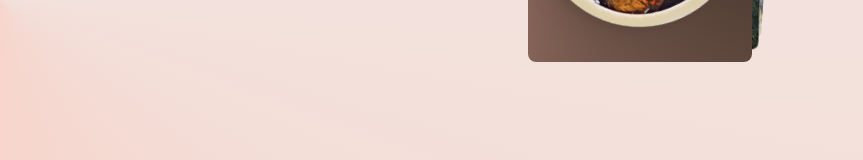
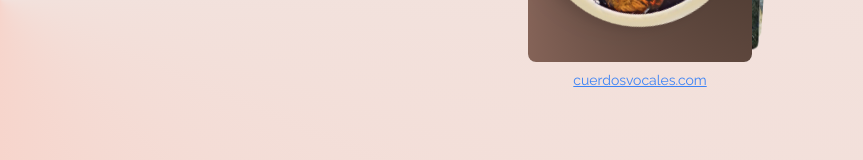
Before and after one commit to gastondvoskin/cuerdos-vocales, a React (Vite) app: page /xirgu in a window 1280 px wide. Shown: the part 401-561 px from the top of the page, without its empty margins (0-863 px from the left). Built offline with nearby package versions, Linux system fonts and the light colour scheme.

Commit message:
Delete old code in Xirgu

```diff
--- a/src/Xirgu.tsx
+++ b/src/Xirgu.tsx
@@ -2,11 +2,6 @@ import XirguSong from "./XirguSong";
 import songs from "./constants/xirguSongs";
 import andando from "./assets/images/songImages/andando.webp";
 import XirguCard from "./XirguCard";
-// import ImageComponent from "./components-reusable/ImageComponent";
-// import logo from "./assets/images/enterprise/logo.webp";
-// import logoVertical from "./assets/images/enterprise/logo-vertical.webp";
-
-// https://codesandbox.io/p/devbox/swiper-react-effect-cards-sw6ctl?file=%2Fsrc%2FApp.jsx%3A2%2C1-8%2C1
 
 import { Swiper, SwiperSlide } from 'swiper/react';
 import 'swiper/css';
@@ -52,7 +47,6 @@ const Xirgu: React.FC = () => {
 
   return (
     <main className="h-dvh w-screen items-center bg-[conic-gradient(at_left,_#eeeeed,_#ffbcab)] flex flex-col text-center pt-12">
-      {/* <div className="bg-yellow-500 h-80 w-11"></div> */}
       <Swiper
         effect={'cards'}
         grabCursor={true}
@@ -71,23 +65,14 @@ const Xirgu: React.FC = () => {
           <XirguCard cardData={thanks} />
         </SwiperSlide>
       </Swiper>
-      {/* <a
+      <a
         href="https://www.cuerdosvocales.com"
         className="text-blue-500 text-sm mt-2 underline hover:text-blue-700 transition-colors duration-300"
         target="_blank"
         rel="noopener noreferrer"
       >
         cuerdosvocales.com
-      </a> */}
-
-              {/* <div className="h-full flex justify-between items-center">
-          <ImageComponent src={logo} alt="logo" className="h-16" />
-          <ImageComponent
-            src={logoVertical}
-            alt="Logo Vertical"
-            className="h-11"
-          />
-        </div> */}
+      </a>
     </main>
   );
 };
```
